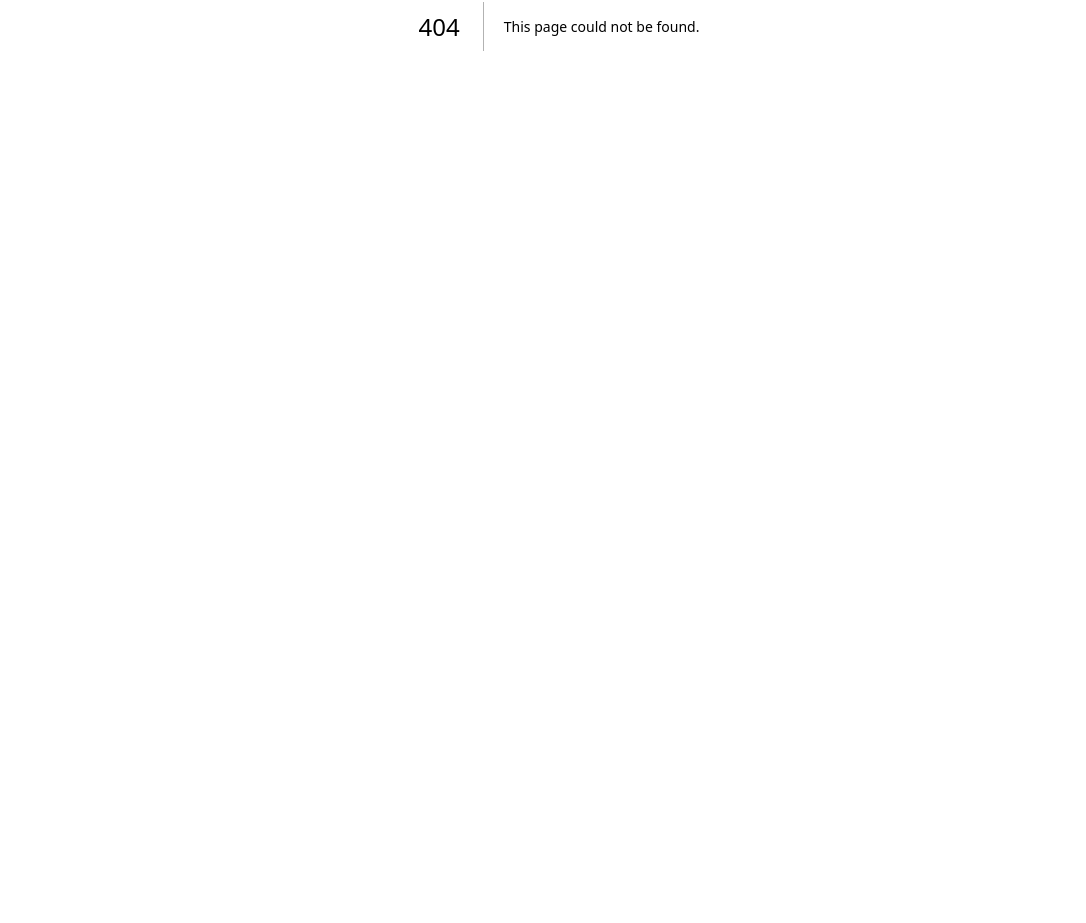
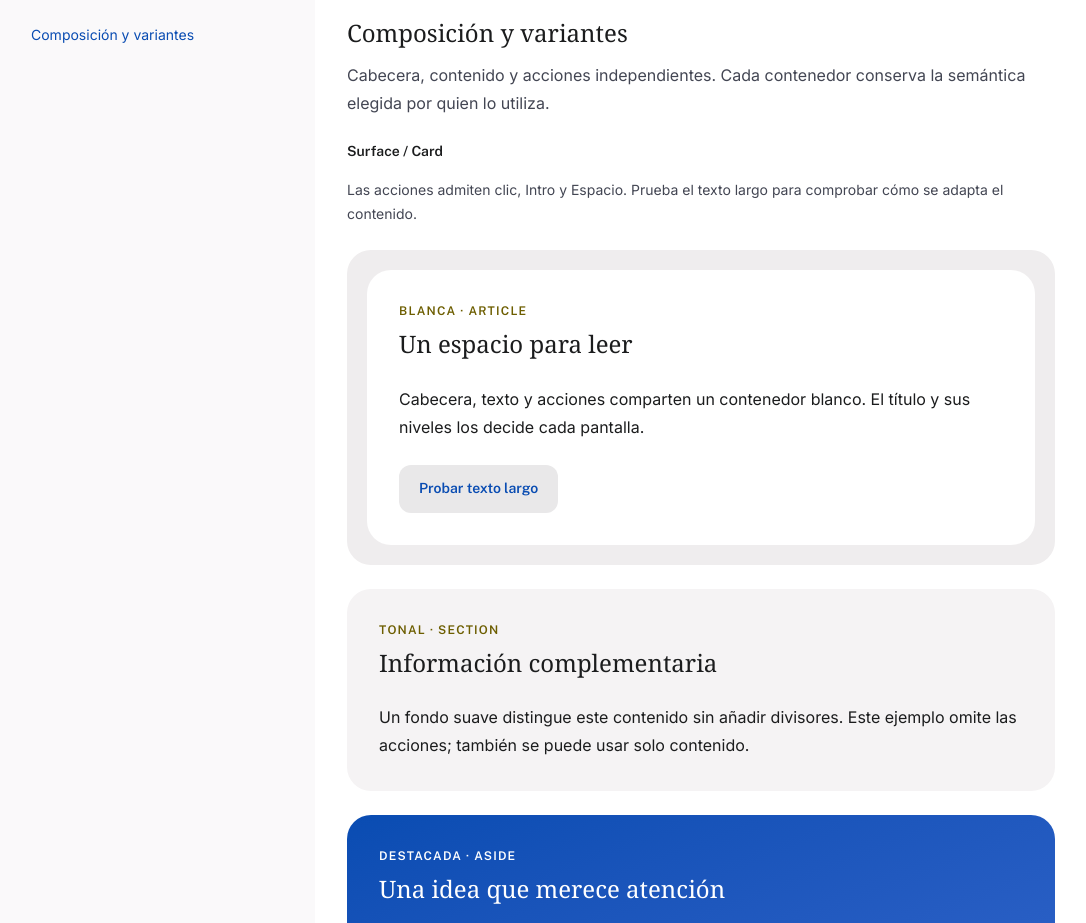
Before and after one commit to manromero/my-clinics, a Next.js app: page /components/surface in a window 1280 px wide. Before the commit this address had no page. Shown: the part 374-1297 px from the top of the page, without its empty margins (81-1167 px from the left). Before the commit the page ends 800 px from the top, so only its background shows below. Built offline with nearby package versions, Linux system fonts and the light colour scheme.

Commit message:
feat: add shared Surface containers and catalogue

```diff
--- a/src/app/components/page.tsx
+++ b/src/app/components/page.tsx
@@ -7,6 +7,12 @@ export const metadata: Metadata = {
 };
 
 const pages = [
+  {
+    href: "/components/surface",
+    title: "Surface · Contenedores",
+    description:
+      "Superficies blancas, tonales y destacadas con composición flexible.",
+  },
   {
     href: "/components/icon-button",
     title: "IconButton · Acciones con iconos",
--- /dev/null
+++ b/src/app/components/surface/page.tsx
@@ -0,0 +1,33 @@
+import type { Metadata } from "next";
+import { Catalogue } from "../catalogue";
+import { SurfaceSpecimen } from "./surface-specimen";
+
+export const metadata: Metadata = {
+  title: "Surface · Contenedores | MyClinics",
+  description:
+    "Superficies blancas, tonales y destacadas con composición flexible.",
+};
+
+export default function Page() {
+  return (
+    <Catalogue
+      title="Surface · Contenedores"
+      description="El espacio y el color organizan el contenido. Sin líneas divisorias ni sombras, con márgenes que se adaptan a cada pantalla."
+      sections={[
+        {
+          id: "superficies",
+          title: "Composición y variantes",
+          description:
+            "Cabecera, contenido y acciones independientes. Cada contenedor conserva la semántica elegida por quien lo utiliza.",
+          examples: [
+            {
+              id: "surface",
+              title: "Surface / Card",
+              content: <SurfaceSpecimen />,
+            },
+          ],
+        },
+      ]}
+    />
+  );
+}
--- /dev/null
+++ b/src/app/components/surface/surface-specimen.tsx
@@ -0,0 +1,103 @@
+"use client";
+
+import { useState } from "react";
+import { Button } from "@/lib/components/button/button";
+import { Surface } from "@/lib/components/surface/surface";
+
+export function SurfaceSpecimen() {
+  const [expanded, setExpanded] = useState(false);
+  const [count, setCount] = useState(0);
+  return (
+    <div className="space-y-6">
+      <p className="text-sm leading-6 text-on-surface-variant">
+        Las acciones admiten clic, Intro y Espacio. Prueba el texto largo para
+        comprobar cómo se adapta el contenido.
+      </p>
+      <div className="rounded-2xl bg-surface-container p-3 sm:p-5">
+        <Surface
+          as="article"
+          aria-labelledby="white-title"
+          header={
+            <>
+              <p className="font-label text-caption font-semibold text-tertiary uppercase tracking-widest">
+                Blanca · article
+              </p>
+              <h4 id="white-title" className="mt-2 font-headline text-title">
+                Un espacio para leer
+              </h4>
+            </>
+          }
+          actions={
+            <Button
+              variant="secondary"
+              aria-expanded={expanded}
+              aria-controls="surface-long-content"
+              onClick={() => setExpanded(!expanded)}
+            >
+              {expanded ? "Mostrar texto breve" : "Probar texto largo"}
+            </Button>
+          }
+        >
+          <p id="surface-long-content" className="leading-7">
+            {expanded
+              ? "Una cabecera extensa y un contenido de varias líneas deben poder leerse con comodidad también en una pantalla estrecha. Las acciones pasan a la siguiente línea cuando necesitan más espacio. Referencia sin espacios: DocumentoDeEjemploConUnNombreExtraordinariamenteLargoParaComprobarElAjusteDelContenido2026."
+              : "Cabecera, texto y acciones comparten un contenedor blanco. El título y sus niveles los decide cada pantalla."}
+          </p>
+        </Surface>
+      </div>
+      <Surface
+        as="section"
+        variant="tonal"
+        aria-labelledby="tonal-title"
+        header={
+          <>
+            <p className="font-label text-caption font-semibold text-tertiary uppercase tracking-widest">
+              Tonal · section
+            </p>
+            <h4 id="tonal-title" className="mt-2 font-headline text-title">
+              Información complementaria
+            </h4>
+          </>
+        }
+      >
+        <p className="leading-7">
+          Un fondo suave distingue este contenido sin añadir divisores. Este
+          ejemplo omite las acciones; también se puede usar solo contenido.
+        </p>
+      </Surface>
+      <Surface
+        as="aside"
+        variant="highlighted"
+        aria-labelledby="highlight-title"
+        header={
+          <>
+            <p className="font-label text-caption font-semibold uppercase tracking-widest">
+              Destacada · aside
+            </p>
+            <h4 id="highlight-title" className="mt-2 font-headline text-title">
+              Una idea que merece atención
+            </h4>
+          </>
+        }
+        actions={
+          <Button variant="secondary" onClick={() => setCount(count + 1)}>
+            Probar acción
+          </Button>
+        }
+      >
+        <p className="leading-7">
+          El azul destacado conserva texto claro y foco visible. Las acciones
+          siguen siendo controles independientes.
+        </p>
+      </Surface>
+      <p role="status" className="text-sm text-on-surface-variant">
+        Acciones activadas: {count}.
+      </p>
+      <p className="text-sm leading-6 text-on-surface-variant">
+        API: Surface acepta as (div, section, article o aside), variant (white,
+        tonal o highlighted), header, children y actions, además de atributos
+        HTML y ARIA. Por defecto utiliza div y white.
+      </p>
+    </div>
+  );
+}
--- /dev/null
+++ b/src/lib/components/surface/surface.tsx
@@ -0,0 +1,41 @@
+import type { HTMLAttributes, ReactNode } from "react";
+
+export type SurfaceProps = HTMLAttributes<HTMLElement> & {
+  as?: "div" | "section" | "article" | "aside";
+  variant?: "white" | "tonal" | "highlighted";
+  header?: ReactNode;
+  actions?: ReactNode;
+};
+
+const variants = {
+  white: "bg-surface-container-lowest text-on-surface",
+  tonal: "bg-surface-container-low text-on-surface",
+  highlighted:
+    "bg-linear-to-br from-primary to-primary-container text-on-primary [--color-focus:var(--color-on-primary)]",
+};
+
+/** A semantic container with optional header and actions around its content. */
+export function Surface({
+  as: Element = "div",
+  variant = "white",
+  header,
+  actions,
+  children,
+  className = "",
+  ...props
+}: SurfaceProps) {
+  return (
+    <Element
+      {...props}
+      className={`flex min-w-0 flex-col gap-6 rounded-2xl p-5 [overflow-wrap:anywhere] sm:p-8 ${variants[variant]} ${className}`}
+    >
+      {header != null && <div className="min-w-0">{header}</div>}
+      {children != null && <div className="min-w-0">{children}</div>}
+      {actions != null && (
+        <div className="mt-auto flex min-w-0 flex-wrap items-center gap-3">
+          {actions}
+        </div>
+      )}
+    </Element>
+  );
+}
```
Also changed, not shown: 3 other files (tests, documents, lock files or other folders).
